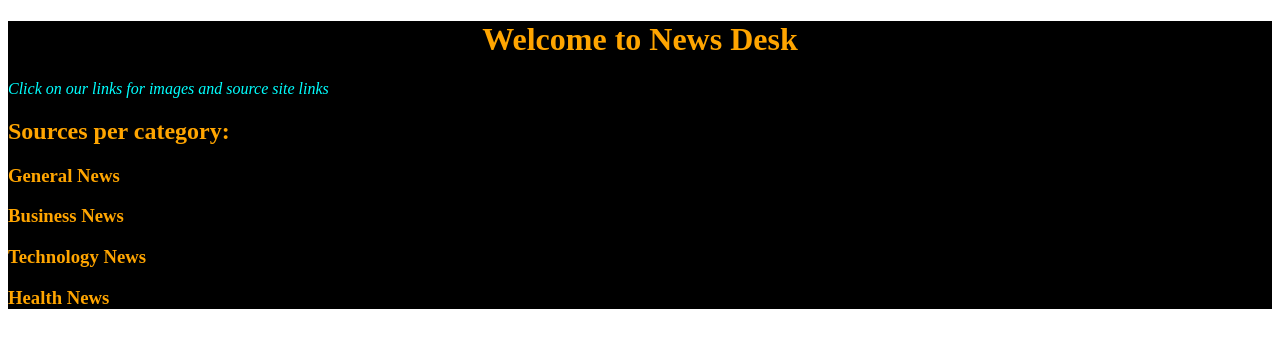
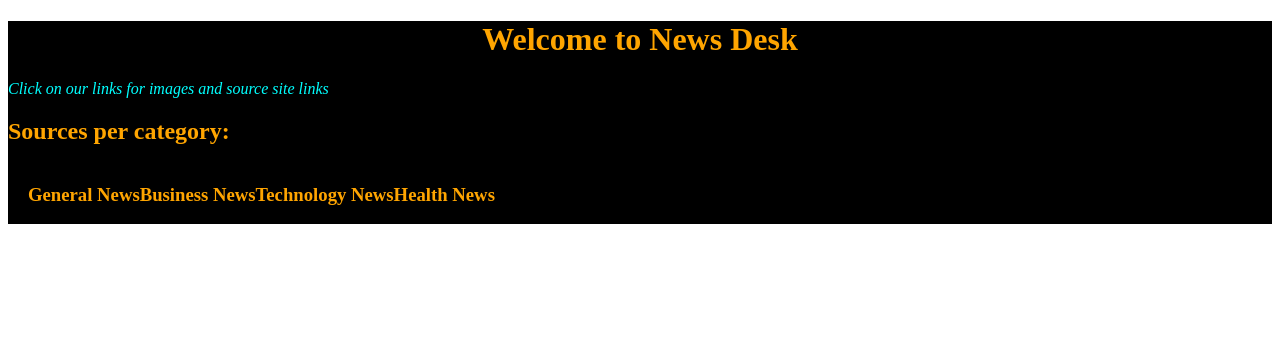
Before and after one commit to Ngima-Muraguri/kule-news, a Flask app: template app/templates/index.html in a window 1280 px wide. Shown: the top 348 px of the page. Run offline with Flask 2, Linux system fonts and the light colour scheme; the template is opened without the code that fills it, so the values that code supplies are empty; some libraries are stand-ins or nearby versions.

Commit message:
styled the home page

```diff
--- a/app/static/css/index.css
+++ b/app/static/css/index.css
@@ -2,7 +2,10 @@
     color: white;
     background-color: black;
 }
-
+.story{
+    display: flex;
+    margin: 20px;
+}
 
 h3,
 h2 {
--- a/app/templates/index.html
+++ b/app/templates/index.html
@@ -8,9 +8,10 @@
     <div class="container-fluid">
         <h1>Welcome to News Desk</h1>
         <p style="color: aqua;"><em>Click on our links for images and source site links</em></p>
+        <h2>Sources per category:</h2>
+
         <div class="story">
             <div class="row">
-                <h2>Sources per category:</h2>
                 <h3> General News</h3>
                 {{ macro.displaySourceList(general)}}
             </div>
```
